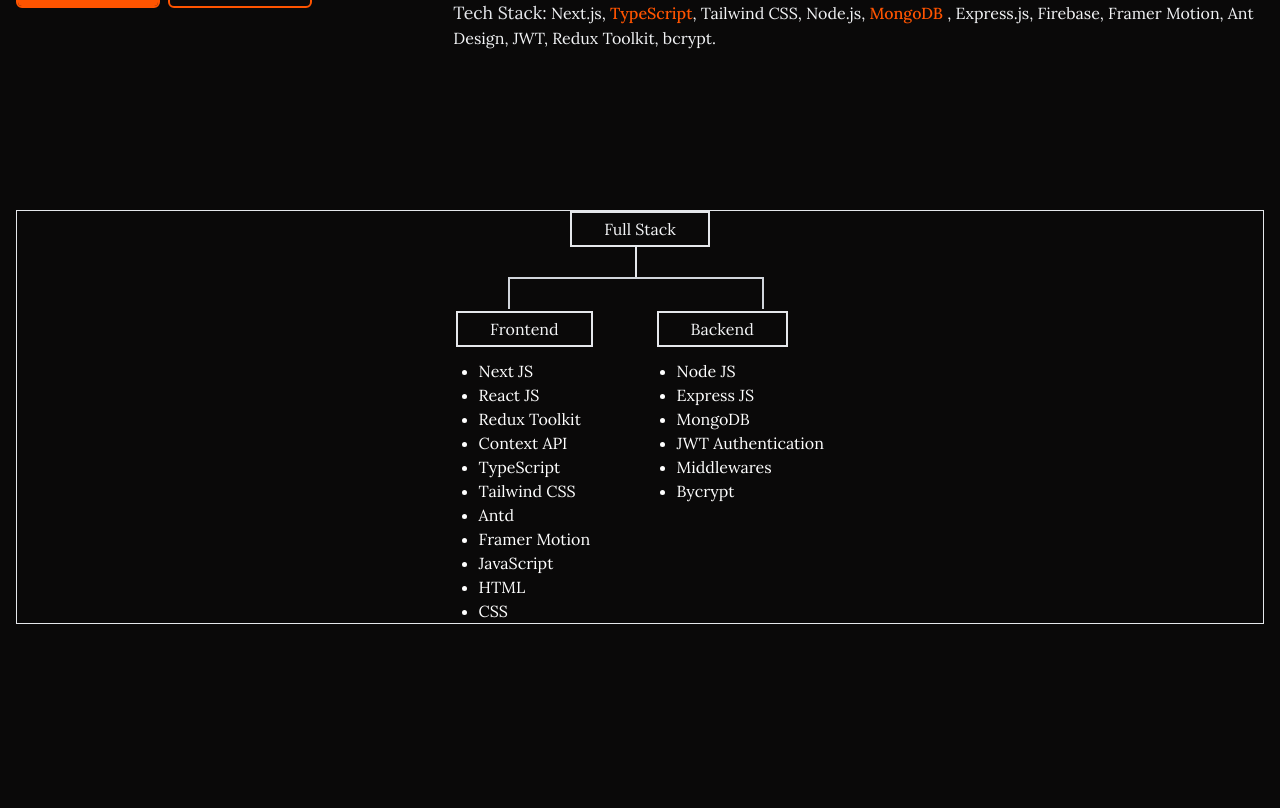
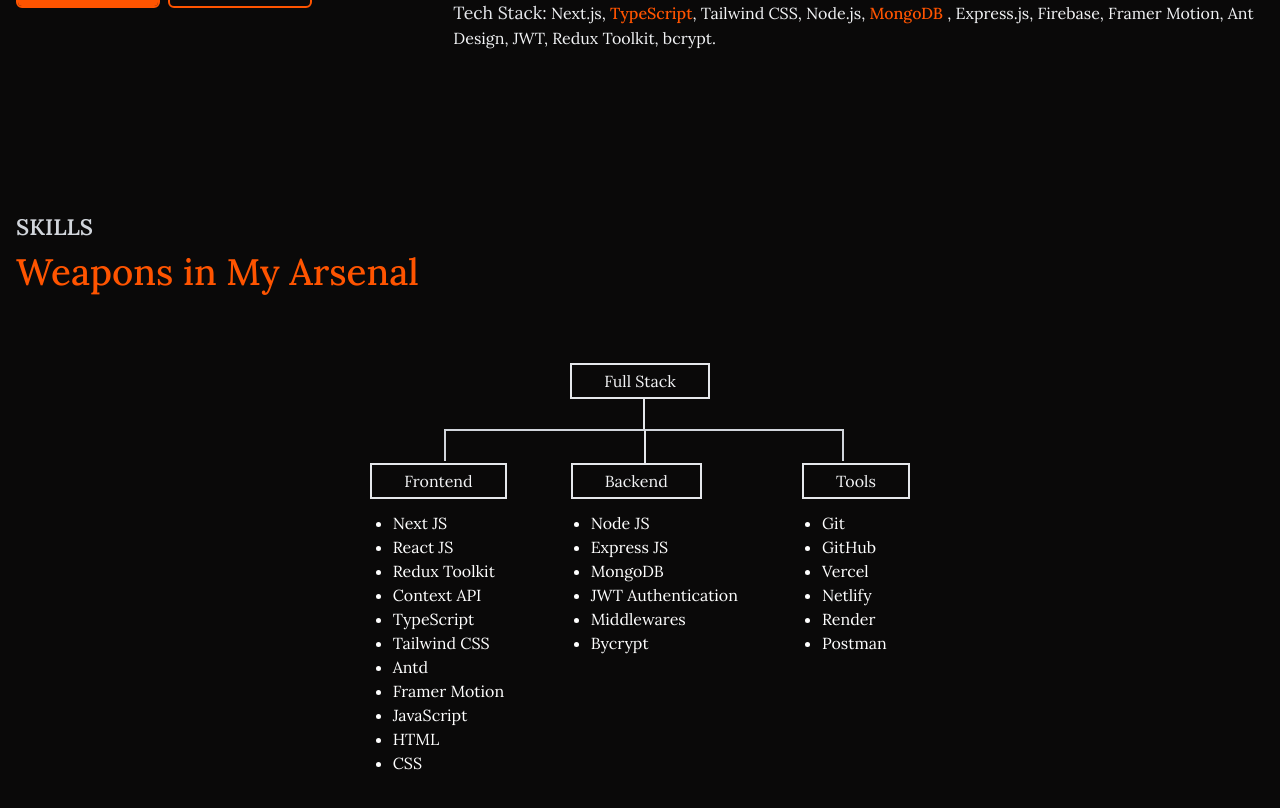
Before and after one commit to ShreeramNew/myportfolio, a Next.js app: page / in a window 1280 px wide. Shown: the part 2306-3114 px from the top of the page. Built offline with nearby package versions, Linux system fonts and the light colour scheme.

Commit message:
working on skills section

```diff
--- a/src/app/components/Skills.tsx
+++ b/src/app/components/Skills.tsx
@@ -3,13 +3,23 @@
 
 export default function Skills() {
   return (
-    <div className=" w-full min-h-[10rem] border max-w-[78rem] mx-auto mb-[16rem] flex justify-center items-start">
+    <div className=" w-full min-h-[10rem] border- max-w-[78rem] mx-auto mb-[16rem] flex flex-col justify-center items-center">
+      <div className=" border- w-full text-center md:text-left mt-16 md:mt-0  ">
+        <div className=" text-[1.4rem] text-gray-300 font-semibold uppercase">
+          Skills
+        </div>
+        <div className=" text-[2.3rem] text-themeOrange font-[500]">
+          Weapons in My Arsenal
+        </div>
+      </div>
       {/* Tree  */}
-      <div className=" w-fit h-full flex flex-col items-center relative gap-[4rem]">
+      <div className=" w-fit h-full flex flex-col items-center relative gap-[4rem] scale-[0.6] md:scale-[1] lg:mt-16">
         {/* Main Node  */}
         <div className=" border-2 w-fit border-gray-200 text-gray-100 px-8 py-1 relative">
           <span>Full Stack</span>
-          <div className=" w-[16rem] h-8 border-r-2 border-t-2 border-l-2 border-gray-300 absolute bottom-[-4rem] left-[-4rem]">
+
+          {/* Connector  */}
+          <div className=" w-[25rem] h-8 border-r-2 border-t-2 border-l-2 border-gray-300 absolute bottom-[-4rem] left-[-8rem]">
             <div className="w-full absolute left-0 h-full flex justify-center items-center top-[-2rem]">
               <div className=" border-[1px] h-full border-gray-200"></div>
             </div>
@@ -41,8 +51,11 @@
 
           {/* Backend  */}
           <div className=" w-fit ">
-            <div className=" w-fit border-2 border-gray-200 text-gray-100 px-8 py-1 ">
-              Backend
+            <div className=" w-fit border-2 border-gray-200 text-gray-100 px-8 py-1 relative ">
+              <span>Backend</span>
+              <div className="w-full absolute  left-[-9.5px] md:left-[8.5px] h-full flex justify-center items-center top-[-34px]">
+                <div className=" border-[1px] h-full border-gray-200"></div>
+              </div>
             </div>
             <ul className=" text-white list-disc mt-3 ml-5 ">
               <li>Node JS</li>
@@ -53,6 +66,21 @@
               <li>Bycrypt</li>
             </ul>
           </div>
+
+          {/* Tools  */}
+          <div className=" w-fit ">
+            <div className=" w-fit border-2 border-gray-200 text-gray-100 px-8 py-1 ">
+              Tools
+            </div>
+            <ul className=" text-white list-disc mt-3 ml-5 ">
+              <li>Git</li>
+              <li>GitHub</li>
+              <li>Vercel</li>
+              <li>Netlify</li>
+              <li>Render</li>
+              <li>Postman</li>
+            </ul>
+          </div>
         </div>
       </div>
     </div>
```
Also changed, not shown: src/app/components/Experience.tsx (+35 -24 lines).
